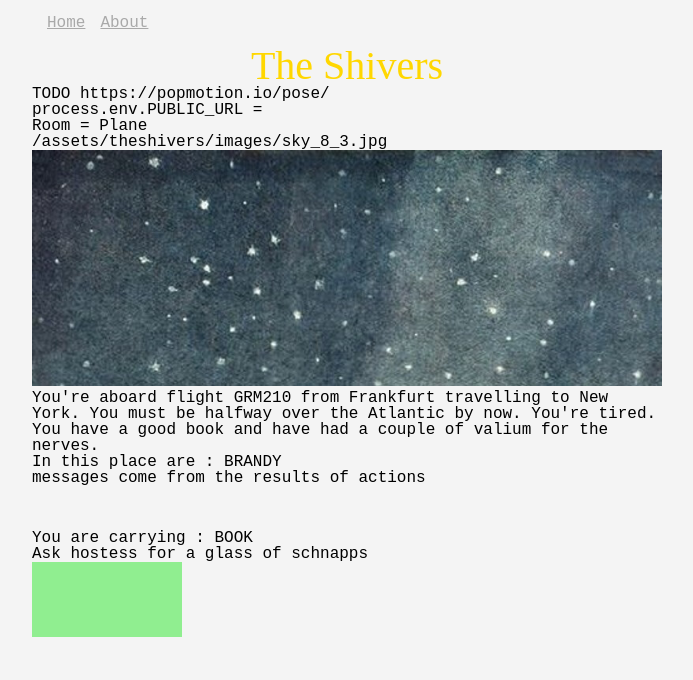
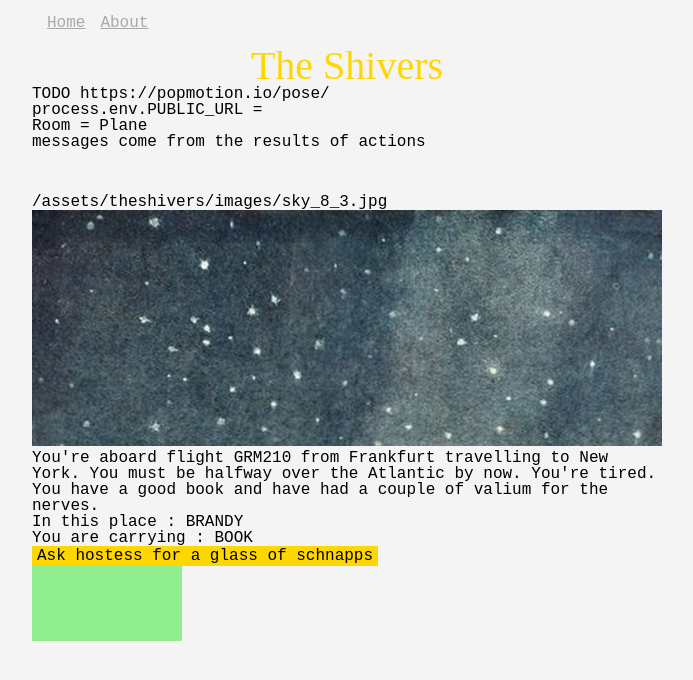
Before and after one commit to markhorsell/if-player-react, a React (Create React App) app: page / in a window 1280 px wide. Shown: the top 680 px of the page, without its empty margins (293-986 px from the left). Built offline with nearby package versions, Linux system fonts and the light colour scheme.

Commit message:
only render exits or actions if they exist

```diff
--- a/src/components/Actions.js
+++ b/src/components/Actions.js
@@ -24,8 +24,12 @@ class Actions extends Component {
 		})
 		return (
 			<Fragment>
-			<p>{allowableExits}</p>
-			<p>{allowableActions}</p>
+				<div class='buttons'>
+				{allowableExits.length > 0 &&
+			<p>{allowableExits}</p>}
+			{allowableActions.length > 0 &&
+			<p>{allowableActions}</p>}
+			</div>
 			</Fragment>
 		)
 	}
--- a/src/components/LocationObjects.js
+++ b/src/components/LocationObjects.js
@@ -4,7 +4,7 @@ import PropTypes from 'prop-types';
 const LocationObjects = ({ items = [] }) => {
 	const locationObjects = items.join(",");
 	return (
-		<div>In this place are : {locationObjects}</div>
+		<div>In this place : {locationObjects}</div>
 	)
 }
 LocationObjects.propTypes = {
--- a/src/containers/home.js
+++ b/src/containers/home.js
@@ -88,13 +88,10 @@ class Home extends Component {
 
         <p>{'process.env.PUBLIC_URL = '+process.env.PUBLIC_URL}</p>
         <p>Room = {roomId}</p>
+        <Message message={message}/>
         <RoomImage path ={'/assets/'+assetsFolder+'/images/'} image={image}/>
         <RoomDescription description={description}/>
         <LocationObjects items={locationObjects}/>
-
-        <Message message={message}/>
-
-
         <Inventory items={inventory}/>
         <Actions allowableExits={allowableExits} allowableActions={allowableActions}/>
         <WorldMap discoveredPaths={[]}/>
--- a/src/index.css
+++ b/src/index.css
@@ -161,3 +161,10 @@ div .header {
     font-size:10px;
     font-weight:100;
 }
+div .buttons >p {
+	display:inline-block;
+	/*trbl*/
+	padding:2px 5px 2px 5px;
+	background-color:gold !important;
+	color:black;
+}
```
